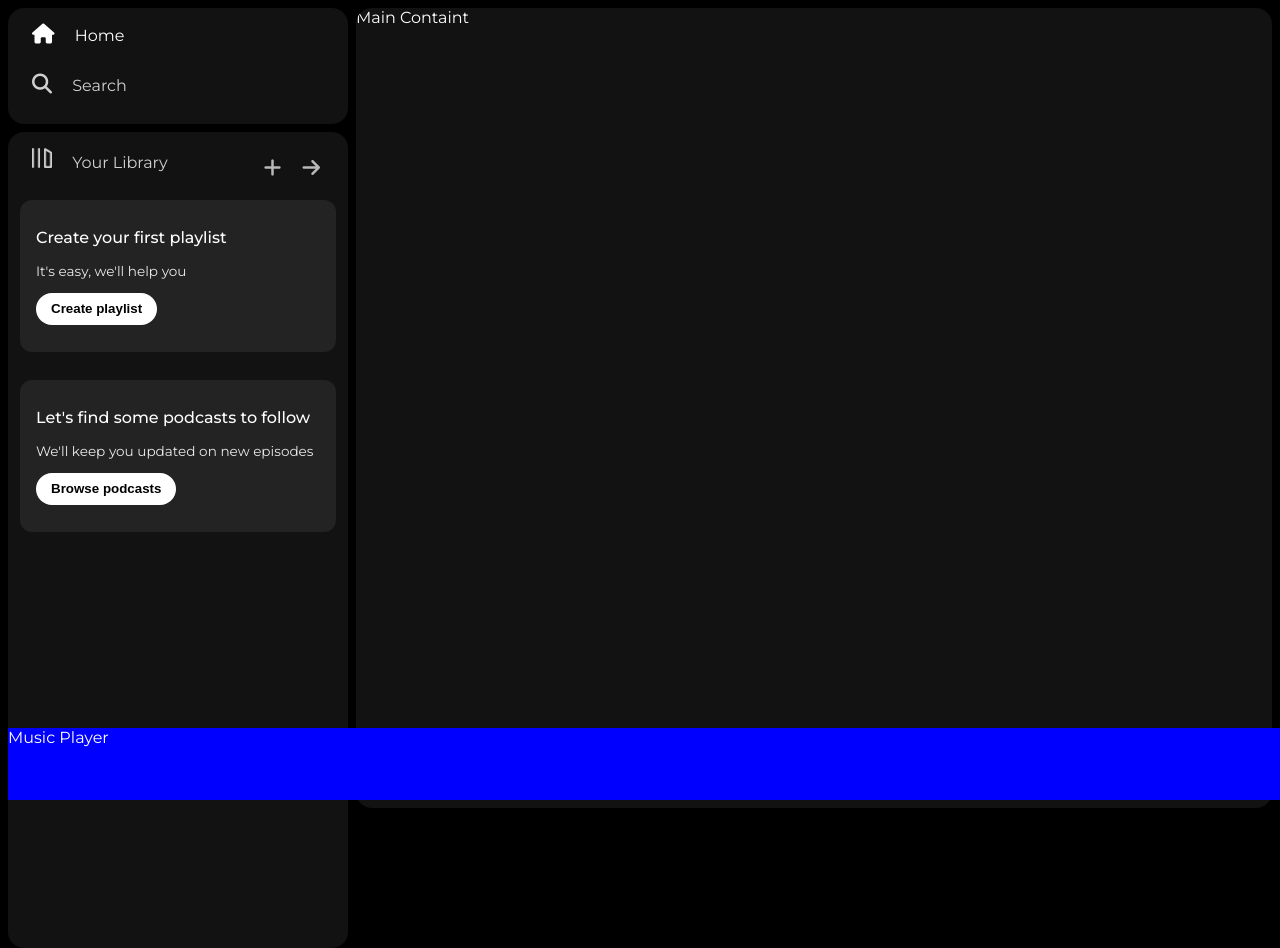
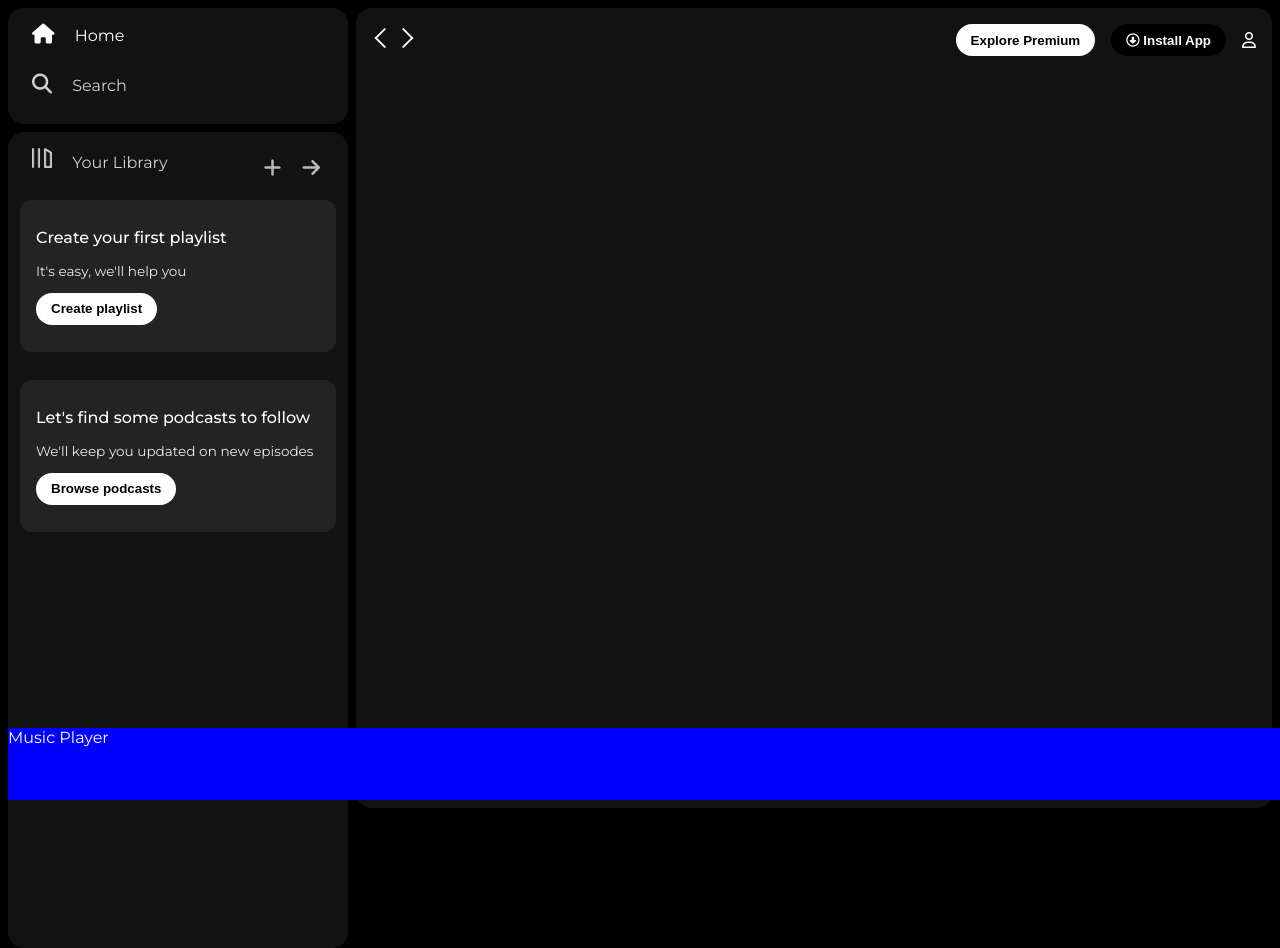
Before and after one commit to mujupatel41/Spotify-Clone, a plain HTML site: page index.html in a window 1280 px wide. Drawn offline with Linux system fonts and the light colour scheme.

Commit message:
Sticky Nav

```diff
--- a/index.html
+++ b/index.html
@@ -55,7 +55,21 @@
                 </div>
             </div>
         </div>
-        <div class="main-containt">Main Containt</div>
+        <div class="main-containt">
+            <div class="sticky-nav">
+                <div class="sticky-nav-icons">
+                    <img src="./assets/backward_icon.png" alt="">
+                    <img src="./assets/forward_icon.png" alt="">
+                </div>
+                <div class="sticky-nav-option">
+                    <button class="badge nav-item">Explore Premium</button>
+                    <button class="badge nav-item dark-badge"><i class="fa-regular fa-circle-down"></i> Install App</button>
+                    <i class="fa-regular fa-user nav-item"></i>
+                </div>
+
+            </div>
+            <div class="cards"></div>
+        </div>
         <div class="music-player">Music Player</div>
     </div>
 </body>
--- a/style.css
+++ b/style.css
@@ -130,3 +130,41 @@ a{
     height: 2rem;
     width: fit-content;
 }
+
+.sticky-nav{
+    position: sticky;
+    top: 0;
+    background-color: #121212;
+    display: flex;
+    justify-content: space-between;
+    align-items: center;
+    padding: 1rem 0;
+}
+
+.sticky-nav-icons{
+    margin-left: 0.75rem;
+}
+
+.sticky-nav-option{
+    display: flex;
+    justify-content: center;
+    align-items: center;
+}
+
+.nav-item{
+    margin-right: 1rem;
+}
+
+.dark-badge{
+    background-color: black;
+    color: white;
+}
+
+@media (max-width: 1000px){
+    .sticky-nav-icons > :nth-child(2){
+        display: none;
+    }
+    .sticky-nav-option > :nth-child(1){
+        display: none;
+    }
+}
```
